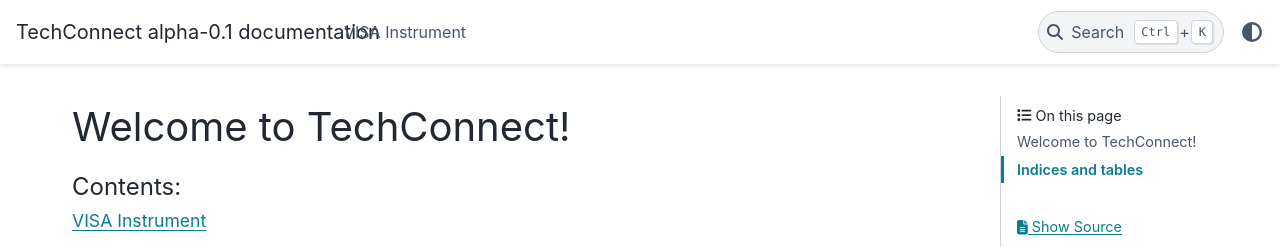
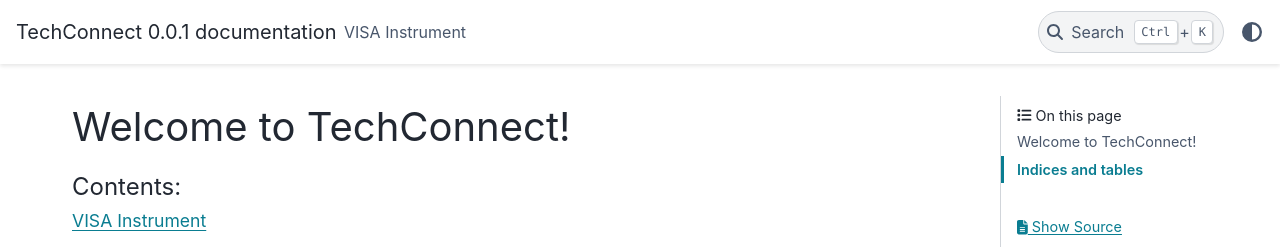
Before and after one commit to hockijo/TechConnect, a Sphinx documentation site: the page built from docs/index.rst, in a window 1280 px wide. Shown: the top 249 px of the page. Built offline with Sphinx 7.4.7 and the PyData theme 0.15.4, drawn with Linux system fonts in a browser that asks for light colours.

Commit message:
version numbering change

```diff
--- a/docs/conf.py
+++ b/docs/conf.py
@@ -23,7 +23,7 @@
 author = 'Joseph Hocking'
 
 # The full version, including alpha/beta/rc tags
-release = 'alpha-0.1'
+release = '0.0.1'
 
 
 # -- General configuration ---------------------------------------------------
--- a/setup.py
+++ b/setup.py
@@ -18,7 +18,7 @@
     # Name of the repository
     name='TechConnect',
     # Version of the software (keep this up to date with git tags/releases)
-    version=0.1,
+    version='0.0.1',
     # Short description of the package
     description='...',
     # Update this with your github URL
```
